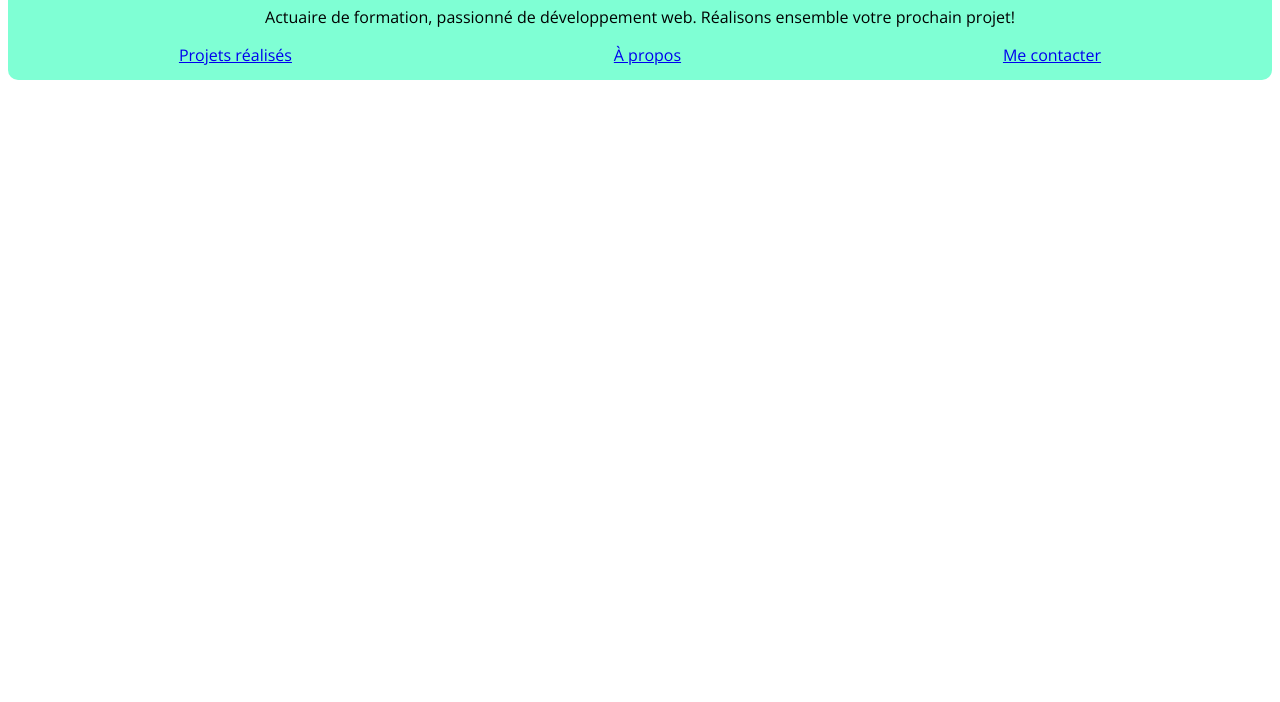
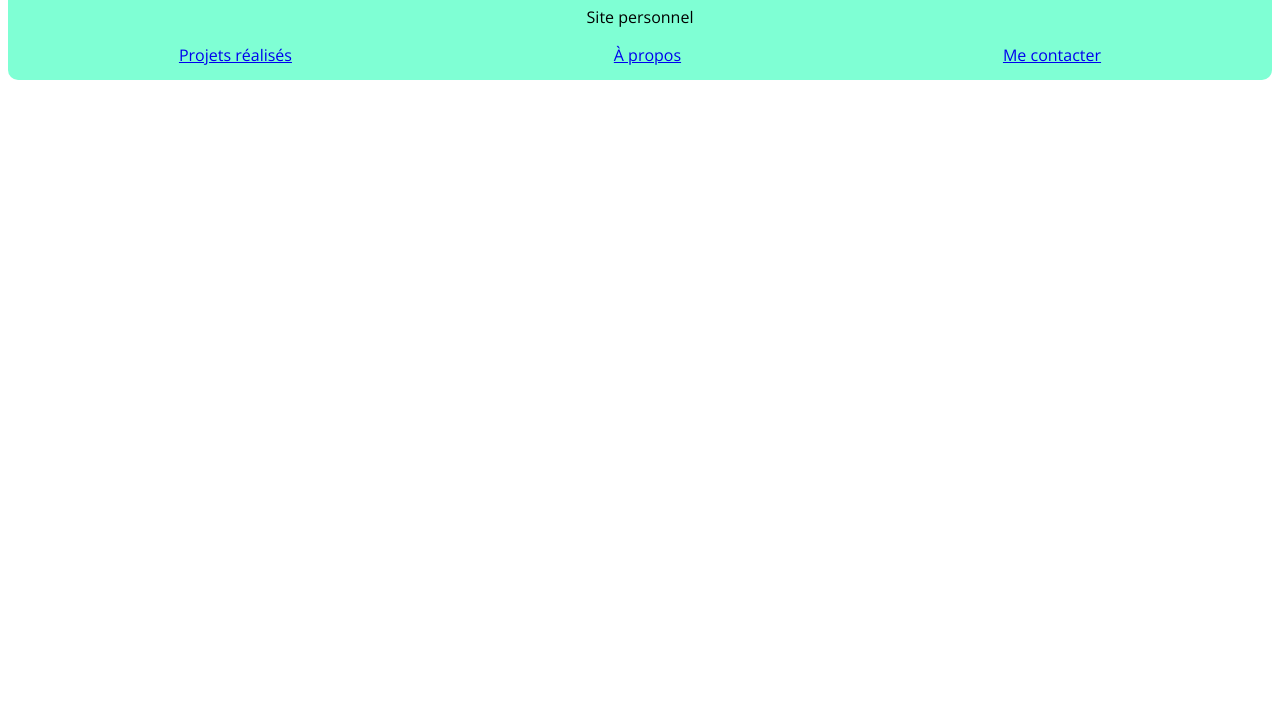
Before and after one commit to gabrielcrepeault/portfolio, a plain HTML site: page index.html in a window 1280 px wide. Shown: the part 98-800 px from the top of the page. Drawn offline with nearby package versions, Linux system fonts and the light colour scheme.

Commit message:
change header

```diff
--- a/index.html
+++ b/index.html
@@ -17,7 +17,7 @@
     <div style="background-color: aquamarine; height: 150px; border-radius: 10px;
     padding: 10px; font-family: 'Open Sans'; text-align: center;">
         <h1>Gabriel Crépeault-Cauchon</h1>
-        <p>Actuaire de formation, passionné de développement web. Réalisons ensemble votre prochain projet!</p>
+        <p>Site personnel</p>
         <div style="display: flex; justify-content: space-around;">
             <a href="./pages/projects.html">Projets réalisés</a>
             <a href="./pages/about.html">À propos</a>
```
